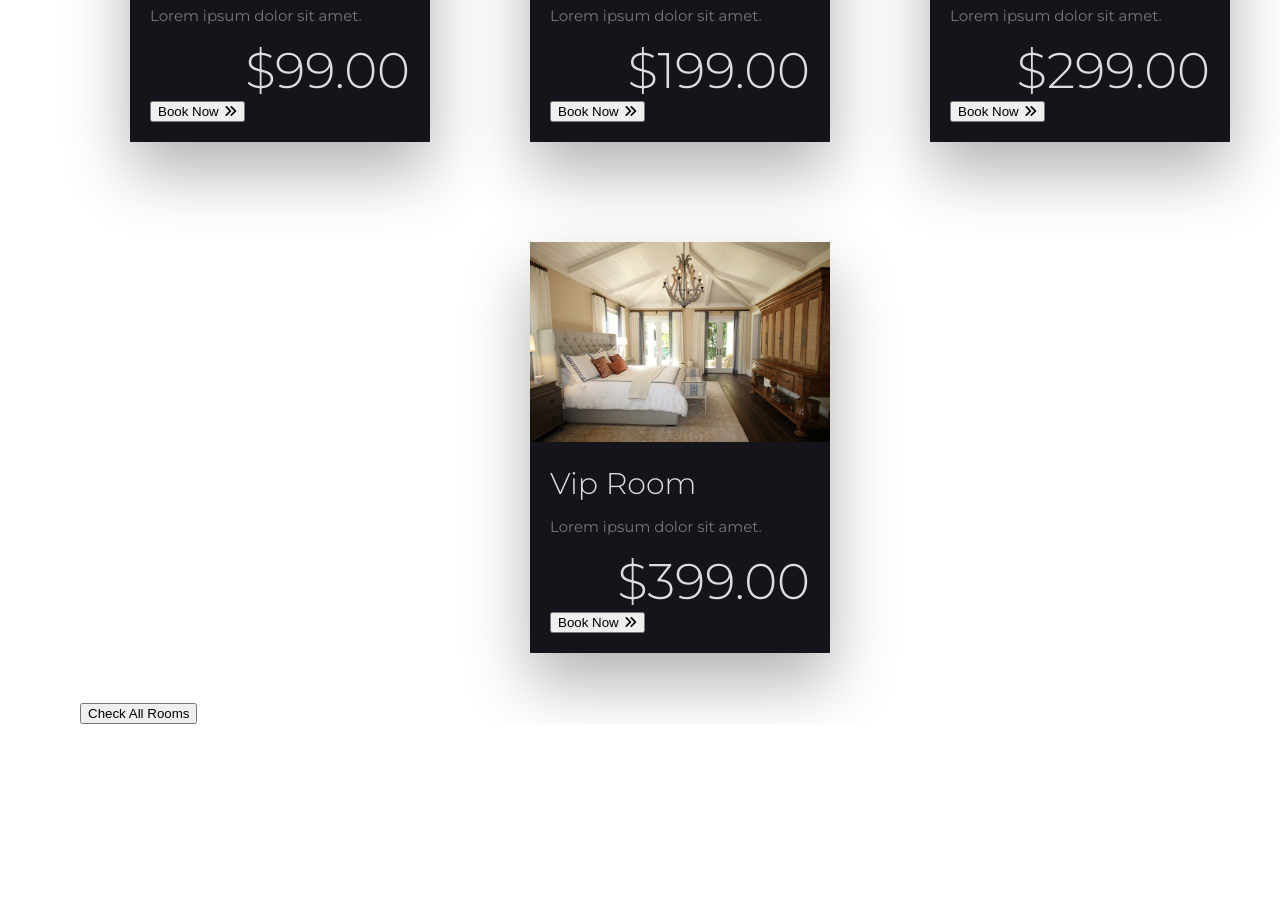
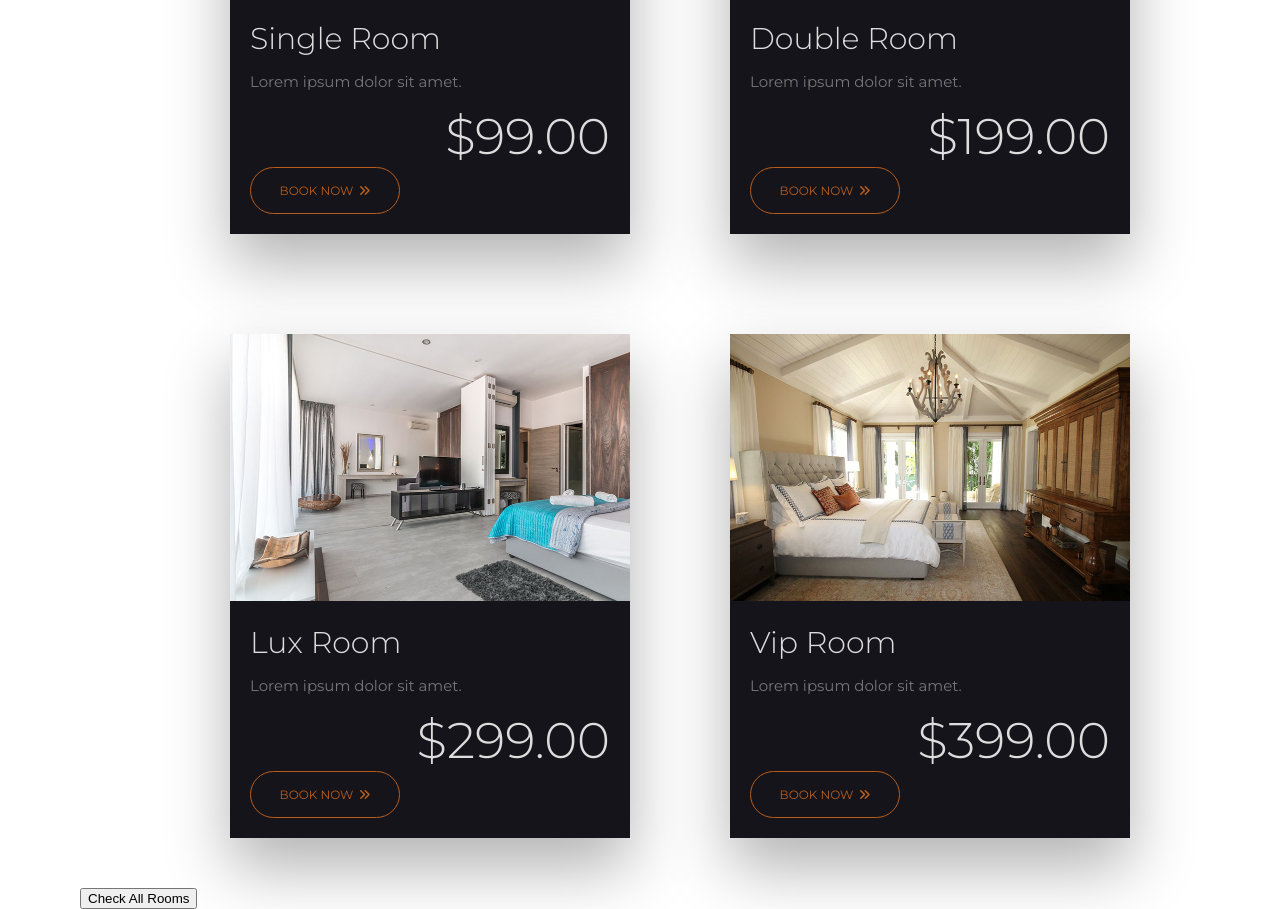
Before and after one commit to kratis9/grand-hotel, a plain HTML site: page index.html in a window 1280 px wide. Shown: the part 1989-2898 px from the top of the page. Before the commit the page ends 2713 px from the top, so only its background shows below. Drawn offline with Linux system fonts and the light colour scheme.

Commit message:
css for room-card-btn

```diff
--- a/css/style.css
+++ b/css/style.css
@@ -434,7 +434,7 @@ body {
 }
 
 .room-card {
-  width: 30rem;
+  width: 40rem;
   margin: 5rem;
   background-color: #15141b;
   box-shadow: 0 3rem 6rem rgba(0, 0, 0, 0.3);
@@ -467,4 +467,21 @@ body {
   margin: 0;
 }
 
+.room-card-btn {
+  width: 15rem;
+  padding: 1.5rem 1rem;
+  font-family: "Montserrat", sans-serif;
+  font-size: 1.2rem;
+  text-transform: uppercase;
+  color: #b85d1c;
+  background-color: transparent;
+  border: 0.1rem solid #b85d1c;
+  border-radius: 10rem;
+  outline: none;
+  cursor: pointer;
+}
+
+.rooms-btn-wrapper {
+
+}
 /* end of rooms */
```
